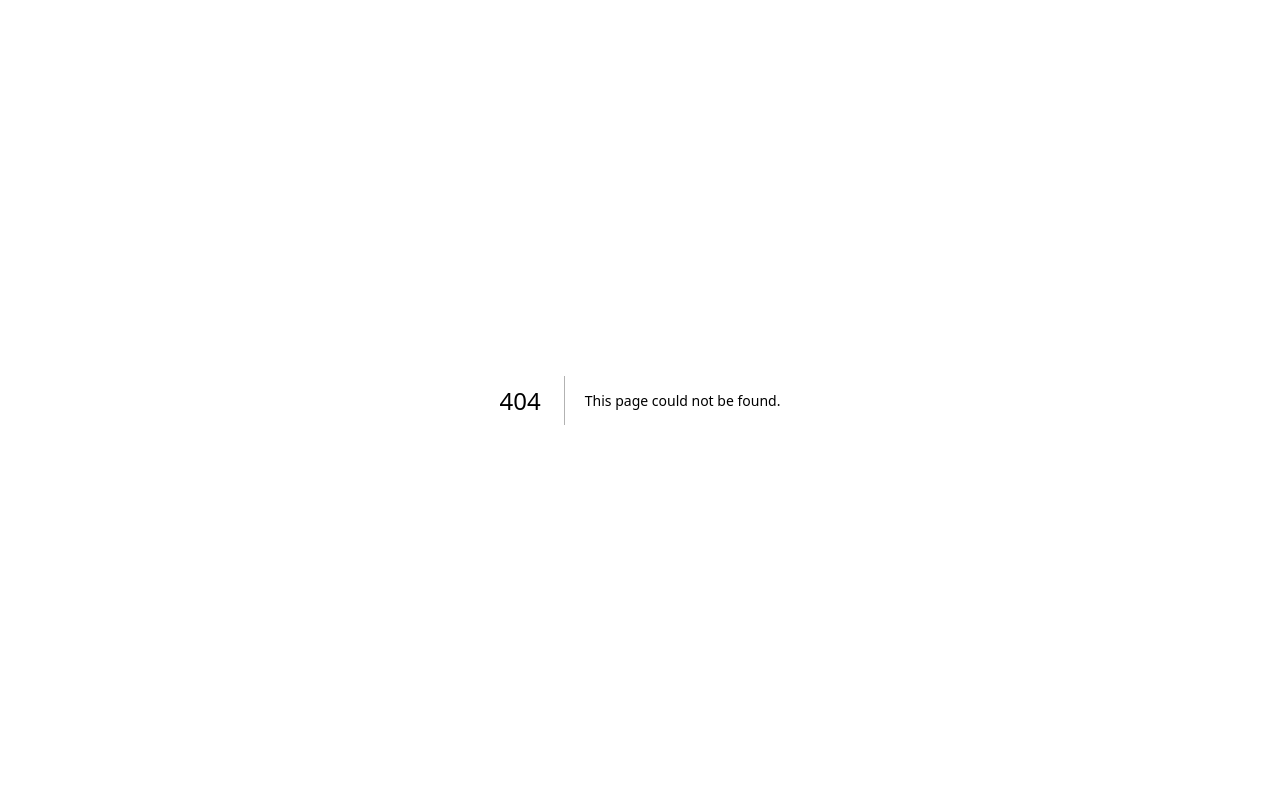
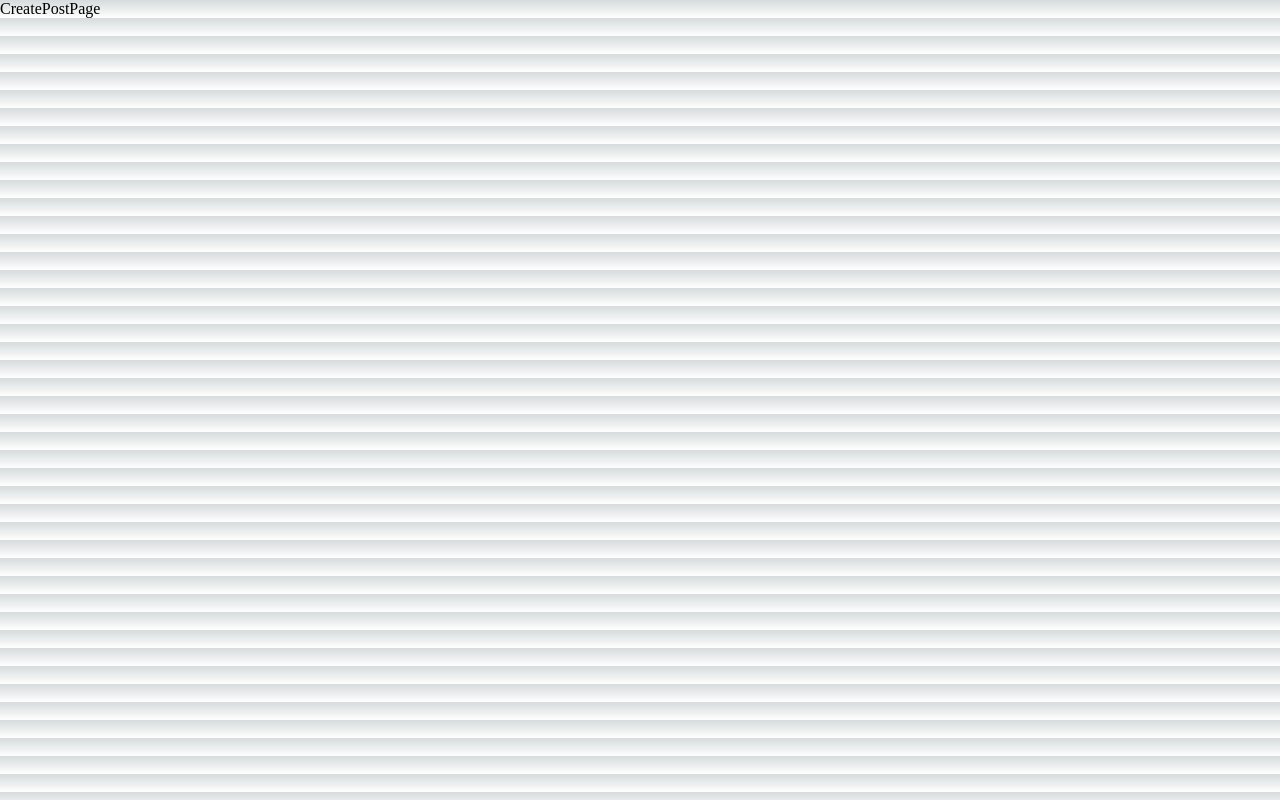
Before and after one commit to ronak-d/blog-app-ssr, a Next.js app: page /createPostPage in a window 1280 px wide. Before the commit this address had no page. Built offline with nearby package versions, Linux system fonts and the light colour scheme.

Commit message:
made the changes

```diff
--- /dev/null
+++ b/src/pages/createPostPage.js
@@ -0,0 +1,7 @@
+import React from "react";
+
+const CreatePostPage = () => {
+  return <div>CreatePostPage</div>;
+};
+
+export default CreatePostPage;
```
Also changed, not shown: src/pages/postPage.js (added, +7 -0 lines).
